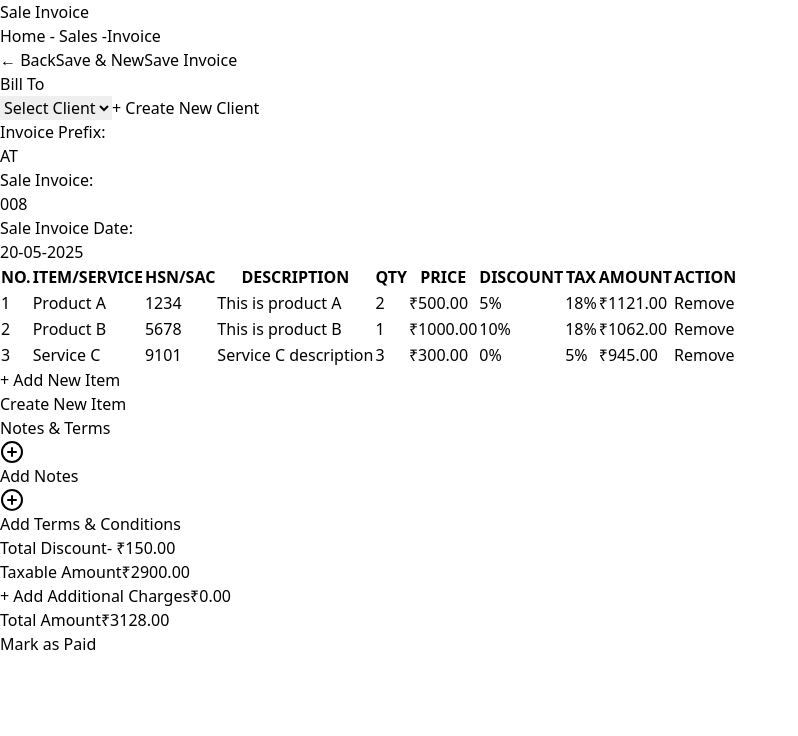
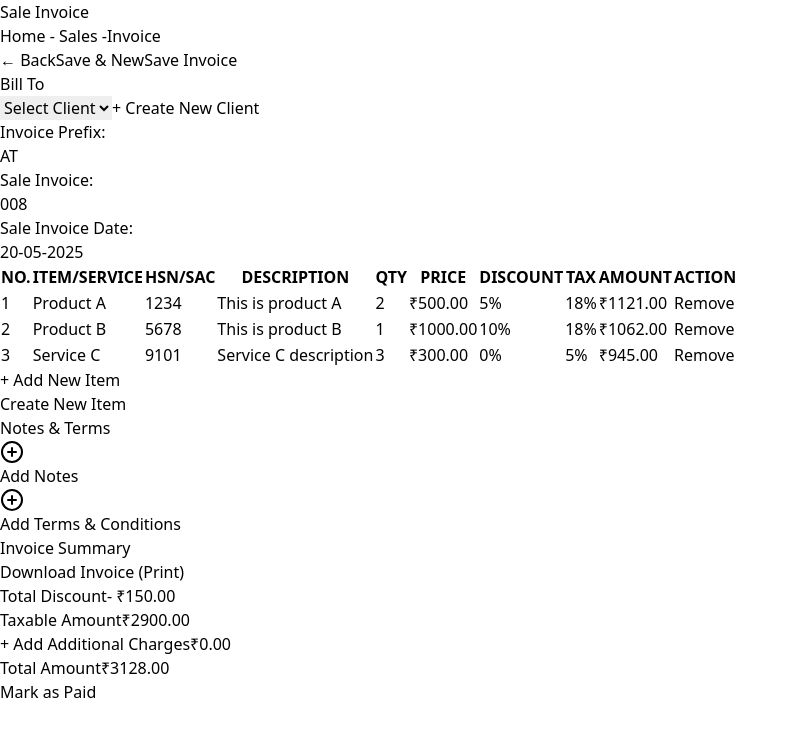
Before and after one commit to kunalgwala22/tibook_task, a React (Vite) app: page / in a window 1280 px wide. Shown: the top 736 px of the page, without its empty margins (0-798 px from the left). Built offline with nearby package versions, Linux system fonts and the light colour scheme.

Commit message:
Update FooterSection.jsx

```diff
--- a/src/components/FooterSection.jsx
+++ b/src/components/FooterSection.jsx
@@ -5,9 +5,15 @@ function FooterSection() {
   const [showNotes, setShowNotes] = useState(false); // Toggle for Notes
   const [showTerms, setShowTerms] = useState(false); // Toggle for Terms & Conditions
 
+  const handlePrint = () => {
+    window.print(); // This triggers the browser's print dialog
+  };
+
   return (
     <div className="bg-white shadow rounded-lg p-6 mt-6 w-full max-w-lg mx-auto sm:max-w-xl">
-      <h2 className="text-lg sm:text-xl font-semibold text-gray-700 mb-4">Notes & Terms</h2>
+      <h2 className="text-lg sm:text-xl font-semibold text-gray-700 mb-4">
+        Notes & Terms
+      </h2>
 
       <div className="space-y-6">
         {/* Notes Section */}
@@ -58,6 +64,24 @@ function FooterSection() {
           )}
         </div>
       </div>
+
+      <div className="invoice-container bg-white shadow rounded-lg p-6">
+        <h2 className="text-lg font-semibold text-gray-700 mb-4">
+          Invoice Summary
+        </h2>
+
+        {/* Add Your Invoice Content Here */}
+
+        {/* Download & Print Button */}
+        <div className="mt-4">
+          <button
+            onClick={handlePrint}
+            className="bg-green-500 text-white px-4 py-2 rounded-lg hover:bg-green-600 transition-all"
+          >
+            Download Invoice (Print)
+          </button>
+        </div>
+      </div>
     </div>
   );
 }
```
